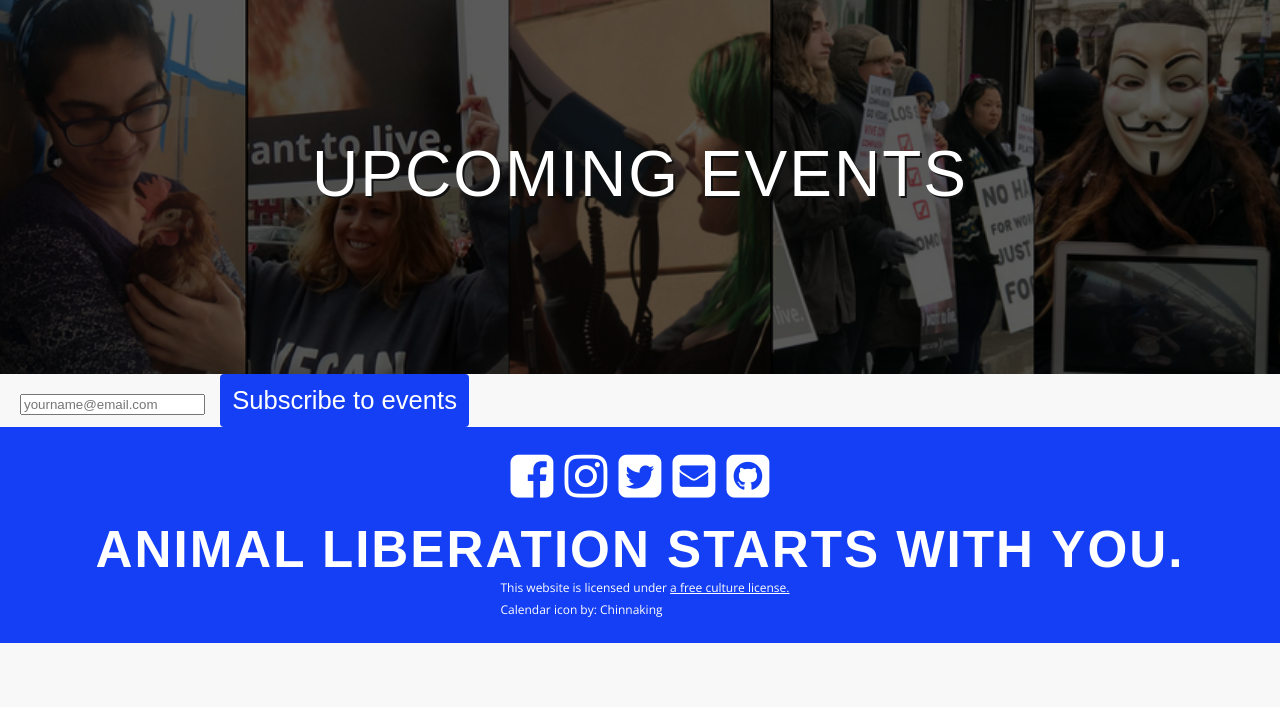
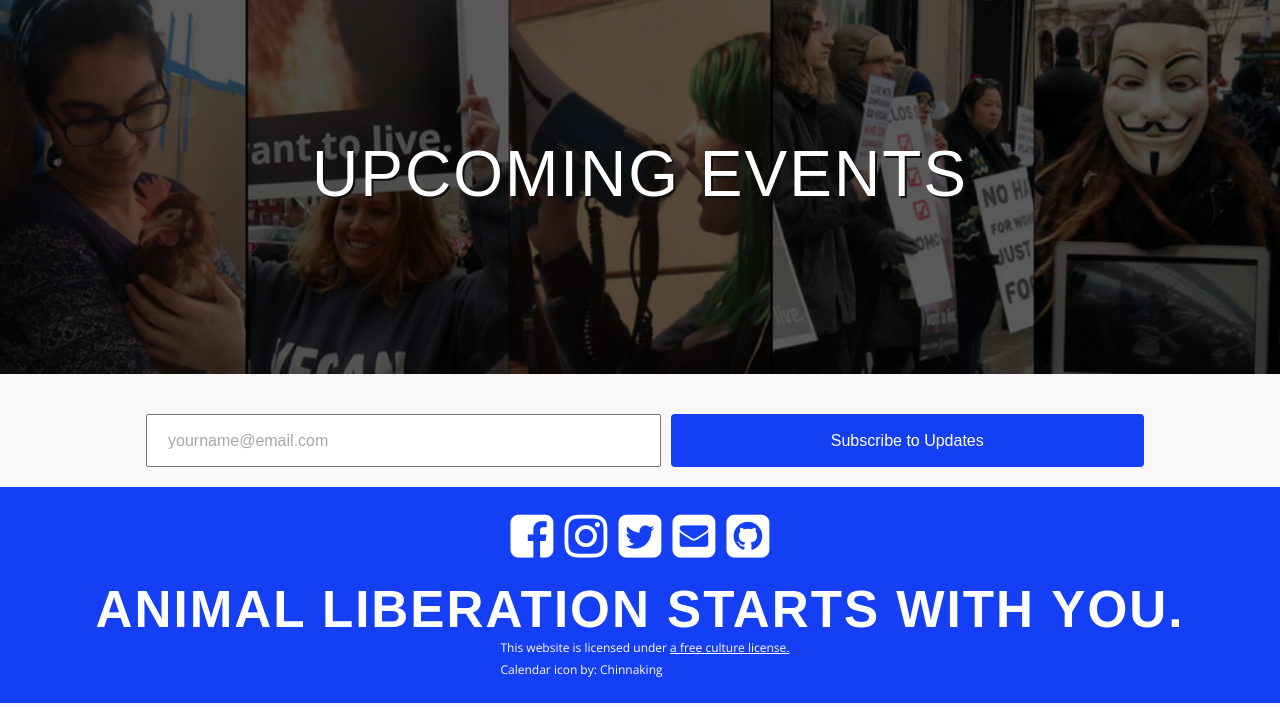
Before and after one commit to LiberationWarsaw/liberationwarsaw, a Django app: page /events in a window 1280 px wide. Shown: the part 51-758 px from the top of the page. Run offline with Django 3.2, Linux system fonts and the light colour scheme; data that the repository does not hold is empty; some libraries are stand-ins or nearby versions; some web fonts are replaced.

Commit message:
added subscribe button on events page

```diff
--- a/core/static/style.css
+++ b/core/static/style.css
@@ -371,6 +371,10 @@ nav a.active {
     flex-wrap: nowrap;
     flex-direction: column;
   }
+}
+
+.event-page .email-form{
+  margin: 20px auto;
 }
 
 .event {
--- a/core/templates/core/event_list.html
+++ b/core/templates/core/event_list.html
@@ -7,6 +7,16 @@
 {% endblock %}
 
 {% block content %}
+
+<div class="event-page">
+
+  <div class="email-form">
+    <form action="" method="post" class="subscribe-form">
+        {% csrf_token %}
+        {{ form }}
+        <input type="submit" value="Subscribe to Updates" class="subscribe-button"/>
+    </form>
+  </div>
 
   {% for event in object_list %}
 
@@ -30,11 +40,6 @@
   </div>
 
   {% endfor %}
-
-<form method="post" id="subscribe-form" action="https://lists.liberationphilly.org/subscribe/campaigns">
-  <input id="email-field" type="text" name="email" placeholder="yourname@email.com">
-  <input class="subscribe-button" type="submit" value="Subscribe to events">
-</form>
-
+</div>
 
 {% endblock %}
--- a/core/views.py
+++ b/core/views.py
@@ -74,10 +74,32 @@ class EventsListView(ListView):
     model = Event
     context_object_name = 'upcoming_events'
 
+    def get_context_data(self, **kwargs):
+        context = super(ListView, self).get_context_data(**kwargs)
+
+        context['form'] = EmailForm()
+
+        return context
+
     def get_queryset(self):
         return Event.objects.filter(
             start_time__gte=timezone.now()
         ).order_by('start_time')
+
+
+    def post(self, request):
+        # create a form instance and populate it with data from the request:
+        form = EmailForm(request.POST)
+        # check whether it's valid:
+        if form.is_valid():
+            # process the data in form.cleaned_data as required
+            email = form.cleaned_data['email']
+            Email.objects.create(
+                email=email,
+            )
+            # redirect to a new URL:
+            return HttpResponseRedirect('/events')
+
 
 
 class PledgePageView(TemplateView):
```
Lines whose indentation alone changed are shown as unchanged.
